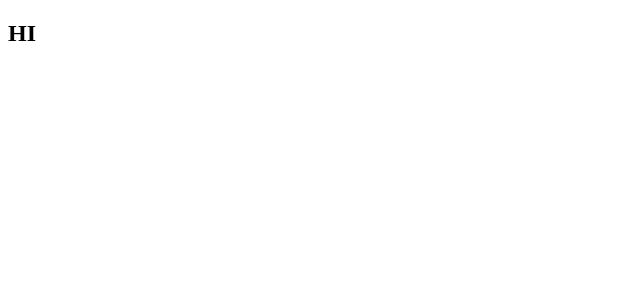
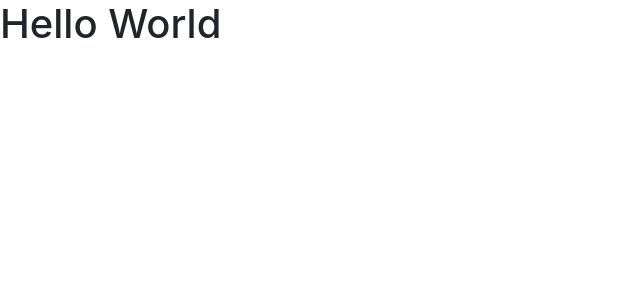
Before and after one commit to koto007/todo-list, an Angular app: page / in a window 1280 px wide. Shown: the top 300 px of the page, without its empty margins (0-640 px from the left). Built offline with nearby package versions, Linux system fonts and the light colour scheme.

Commit message:
Add Bootstrap css

```diff
--- a/package.json
+++ b/package.json
@@ -19,6 +19,7 @@
     "@angular/platform-browser": "~11.0.9",
     "@angular/platform-browser-dynamic": "~11.0.9",
     "@angular/router": "~11.0.9",
+    "bootstrap": "^4.6.0",
     "rxjs": "~6.6.0",
     "tslib": "^2.0.0",
     "zone.js": "~0.10.2"
--- a/src/app/app.component.html
+++ b/src/app/app.component.html
@@ -1,3 +1,4 @@
-<h2>HI</h2>
+<h1>Hello World</h1>
+
 
 <router-outlet></router-outlet>
--- a/src/styles.scss
+++ b/src/styles.scss
@@ -1 +1,4 @@
 /* You can add global styles to this file, and also import other style files */
+
+// Import bootstrap from node_modules
+@import "~bootstrap/scss/bootstrap";
```
Also changed, not shown: 1 other file (tests, documents, lock files or other folders).
